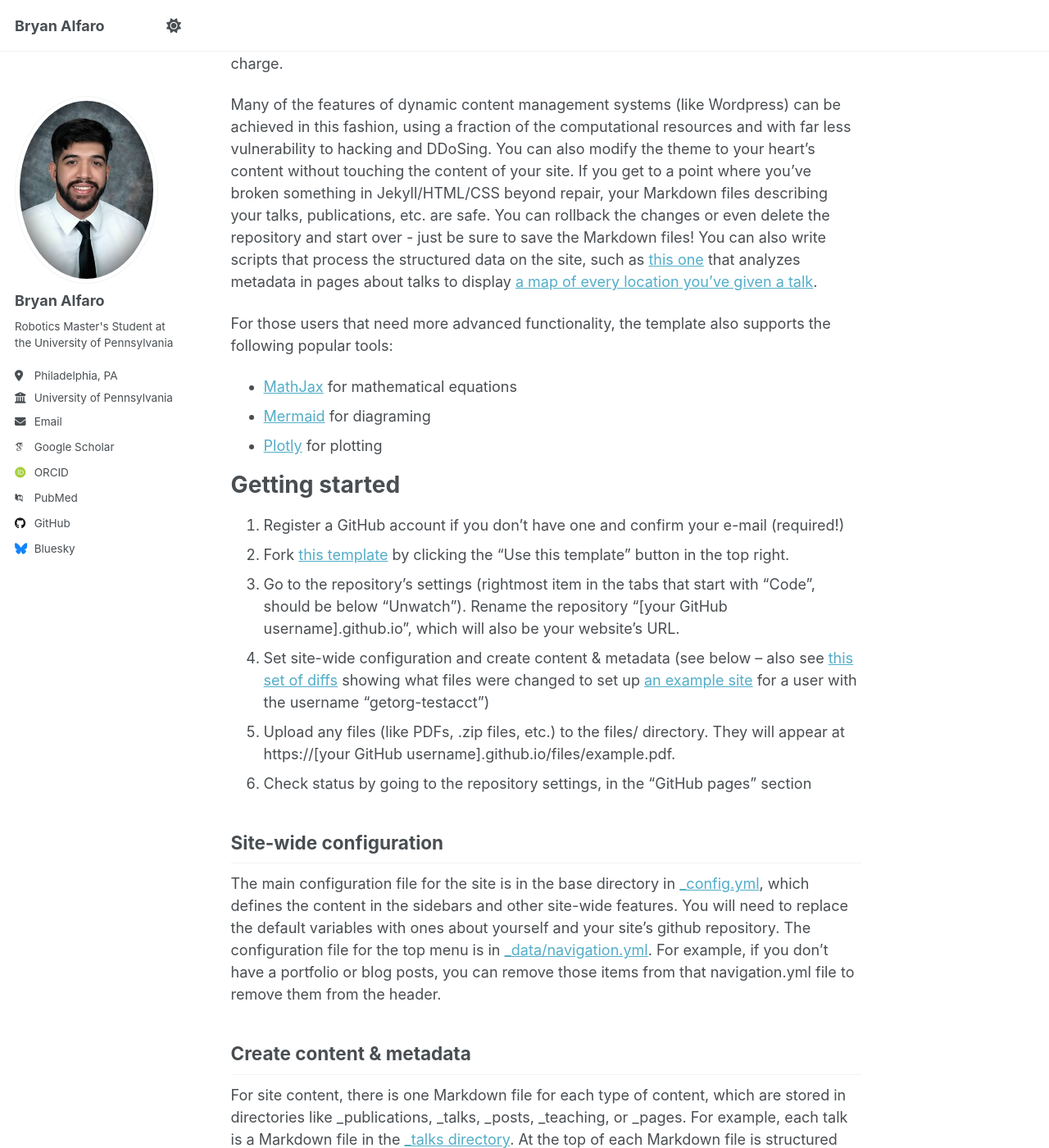
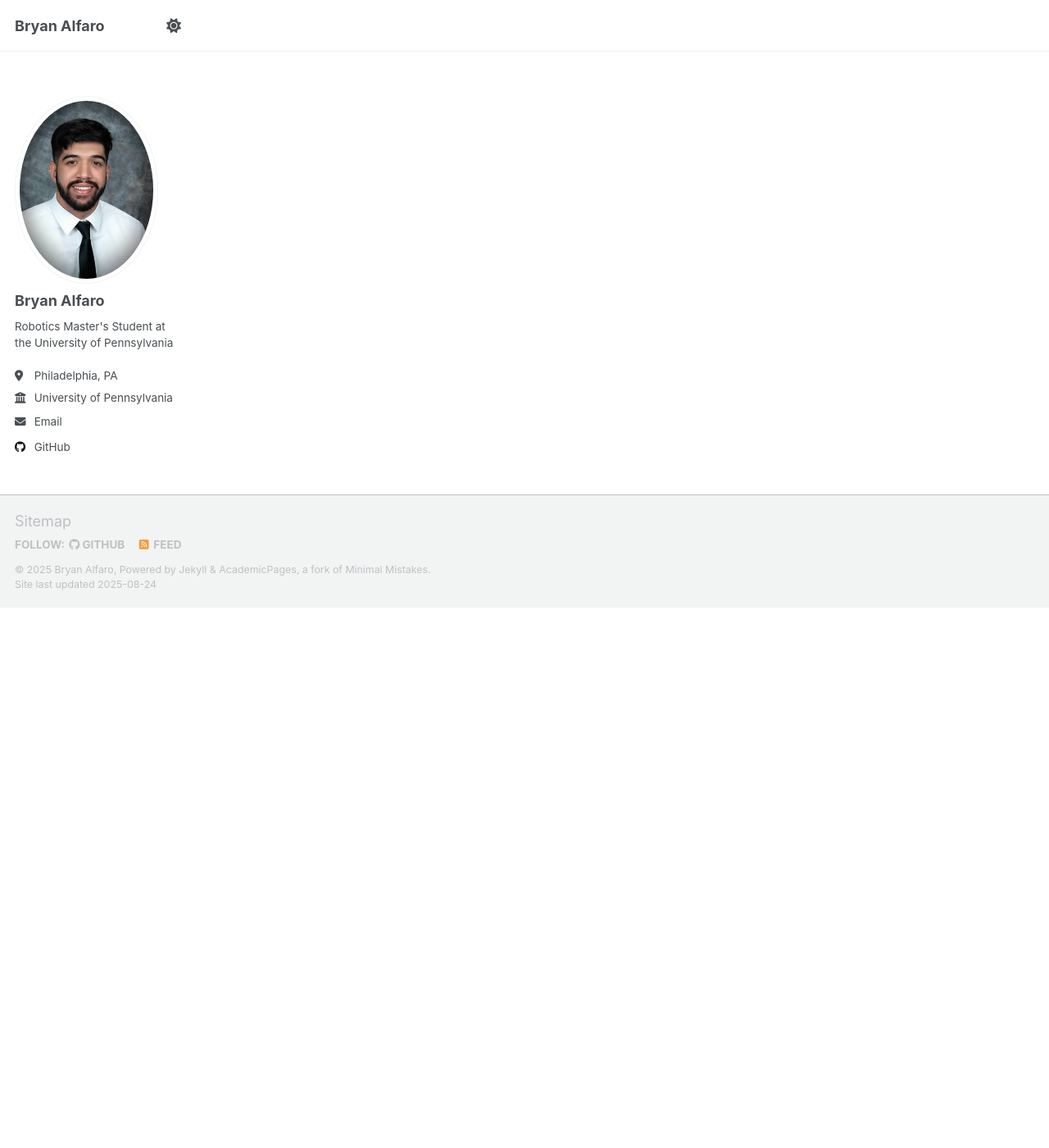
Before and after one commit to bryanaalfaro/bryanaalfaro.github.io, a Jekyll site: the page built from _pages/about.md, in a window 1280 px wide and 1400 px high, scrolled down 659 px. Shown: the whole window at 82% size. Built offline with Jekyll 4.4.1, drawn with Linux system fonts in a browser that asks for light colours; some web fonts are replaced; a script that is not in the unit is left out; some of the changed text lies outside the part shown.

Commit message:
More updates from template: deleted template text and some sidebar icons

```diff
--- a/_config.yml
+++ b/_config.yml
@@ -13,16 +13,16 @@ title                    : "Bryan Alfaro"
 title_separator          : "-"
 name                     : &name "Bryan Alfaro"
 description              : &description "personal description"
-url                      : https://academicpages.github.io # the base hostname & protocol for your site e.g. "https://[your GitHub username].github.io" or if you already have some other page hosted on Github then use "https://[your GitHub username].github.io/[Your Repo Name]"
+url                      : https://bryanaalfaro.github.io # the base hostname & protocol for your site e.g. "https://[your GitHub username].github.io" or if you already have some other page hosted on Github then use "https://[your GitHub username].github.io/[Your Repo Name]"
 baseurl                  : "" # the subpath of your site, e.g. "/blog"
-repository               : "academicpages/academicpages.github.io"
+repository               : "bryanaalfaro/bryanaalfaro.github.io"
 
 # Site Author - The following control what appear as part of the author content on the side bar.
 #               If a field is blank the icon and link will not appear, otherwise it will be shown.
 #               Additional customization can be done by editing /_includes/author-profile.html
 author:
   # Biographic information
-  avatar           : "balfaro headshot.jpg"
+  avatar           : "balfaro_headshot.JPG"
   name             : "Bryan Alfaro"
   pronouns         : # example: "she/her"
   bio              : "Robotics Master's Student at the University of Pennsylvania"
@@ -34,12 +34,12 @@ author:
   # Academic websites
   academia         : # URL
   arxiv            : # URL - Update with the correct link to your profile
-  googlescholar    : "https://scholar.google.com/citations?user=PS_CX0AAAAAJ"
+  # googlescholar    : "https://scholar.google.com/citations?user=PS_CX0AAAAAJ"
   inspire-hep      : # URL
   impactstory      : # URL
-  orcid            : "http://orcid.org/yourorcidurl"
+  # orcid            : "http://orcid.org/yourorcidurl"
   semantic         : # URL
-  pubmed           : "https://www.ncbi.nlm.nih.gov/pubmed/?term=john+snow"
+  # pubmed           : "https://www.ncbi.nlm.nih.gov/pubmed/?term=john+snow"
   researchgate     : # URL
   scopus           : # URL
 
@@ -53,7 +53,7 @@ author:
 
   # Social media
   artstation       : # Username
-  bluesky          : "bsky.app" # Replace this with you Bluesky username
+  # bluesky          : "bsky.app" # Replace this with you Bluesky username
   facebook         : # Username
   flickr           : # Username
   foursquare       : # Username
--- a/_pages/about.md
+++ b/_pages/about.md
@@ -1,13 +1,13 @@
 ---
 permalink: /
-title: "Academic Pages is a ready-to-fork GitHub Pages template for academic personal websites"
+title: "About me"
 author_profile: true
 redirect_from:
   - /about/
   - /about.html
 ---
 
-This is the front page of a website that is powered by the [Academic Pages template](https://github.com/academicpages/academicpages.github.io) and hosted on GitHub pages. [GitHub pages](https://pages.github.com) is a free service in which websites are built and hosted from code and data stored in a GitHub repository, automatically updating when a new commit is made to the repository. This template was forked from the [Minimal Mistakes Jekyll Theme](https://mmistakes.github.io/minimal-mistakes/) created by Michael Rose, and then extended to support the kinds of content that academics have: publications, talks, teaching, a portfolio, blog posts, and a dynamically-generated CV. Incidentally, these same features make it a great template for anyone that needs to show off a professional template!
+<!-- This is the front page of a website that is powered by the [Academic Pages template](https://github.com/academicpages/academicpages.github.io) and hosted on GitHub pages. [GitHub pages](https://pages.github.com) is a free service in which websites are built and hosted from code and data stored in a GitHub repository, automatically updating when a new commit is made to the repository. This template was forked from the [Minimal Mistakes Jekyll Theme](https://mmistakes.github.io/minimal-mistakes/) created by Michael Rose, and then extended to support the kinds of content that academics have: publications, talks, teaching, a portfolio, blog posts, and a dynamically-generated CV. Incidentally, these same features make it a great template for anyone that needs to show off a professional template!
 
  You can fork [this template](https://github.com/academicpages/academicpages.github.io) right now, modify the configuration and Markdown files, add your own PDFs and other content, and have your own site for free, with no ads!
 
@@ -53,4 +53,4 @@ Example: editing a Markdown file for a talk
 
 For more info
 ------
-More info about configuring Academic Pages can be found in [the guide](https://academicpages.github.io/markdown/), the [growing wiki](https://github.com/academicpages/academicpages.github.io/wiki), and you can always [ask a question on GitHub](https://github.com/academicpages/academicpages.github.io/discussions). The [guides for the Minimal Mistakes theme](https://mmistakes.github.io/minimal-mistakes/docs/configuration/) (which this theme was forked from) might also be helpful.
+More info about configuring Academic Pages can be found in [the guide](https://academicpages.github.io/markdown/), the [growing wiki](https://github.com/academicpages/academicpages.github.io/wiki), and you can always [ask a question on GitHub](https://github.com/academicpages/academicpages.github.io/discussions). The [guides for the Minimal Mistakes theme](https://mmistakes.github.io/minimal-mistakes/docs/configuration/) (which this theme was forked from) might also be helpful. -->
```
Also changed, not shown: _pages/markdown.md (+1 -1 lines), images/balfaro_headshot.JPG (renamed from images/balfaro headshot.JPG), 1 other file.
